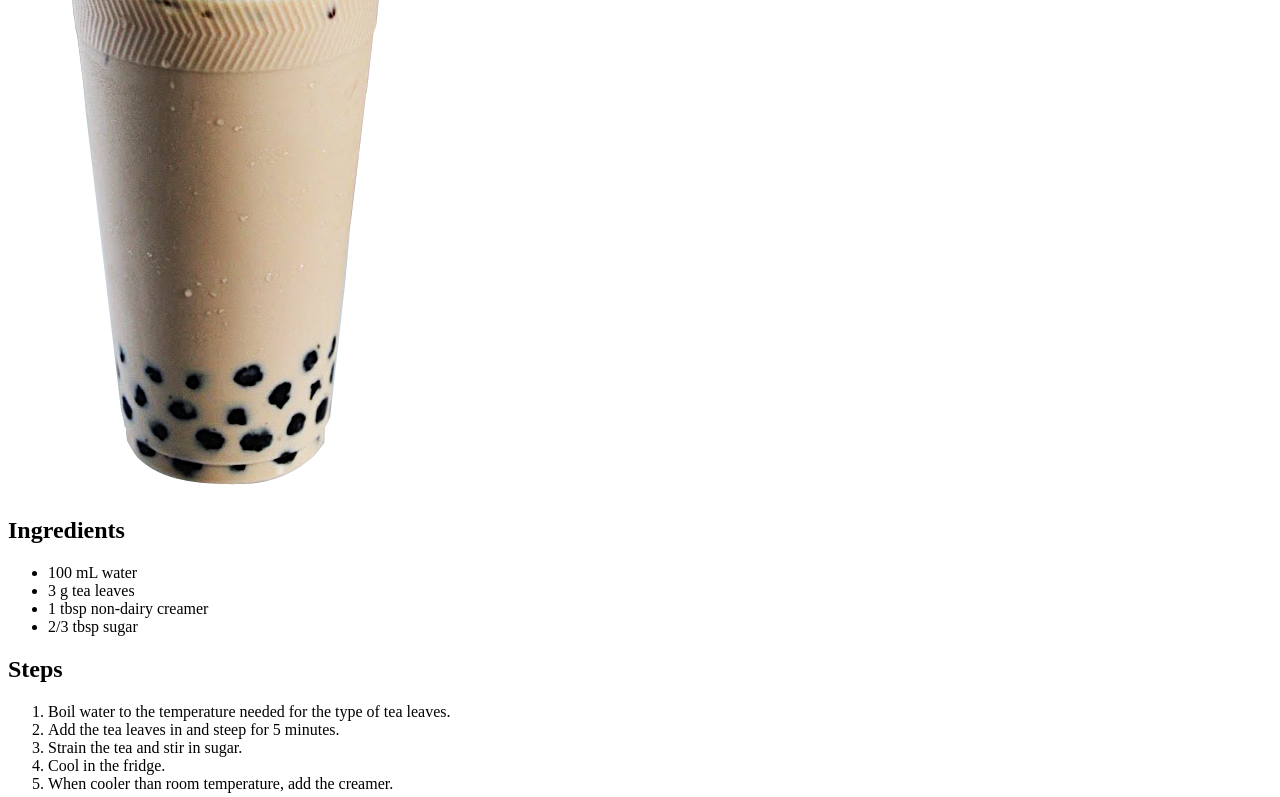
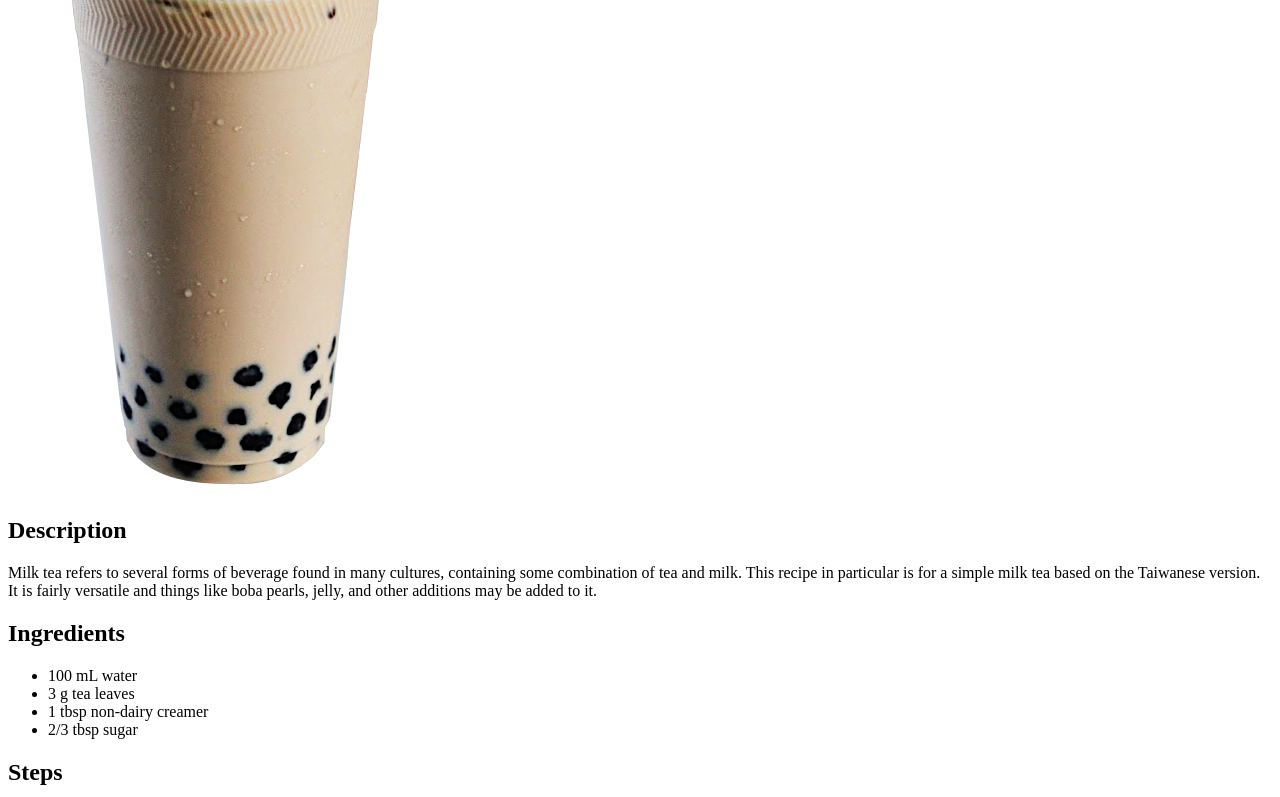
Before and after one commit to duckadence/odin-projects, a plain HTML site: page recipes/milk-tea.html in a window 1280 px wide. Shown: the part 381-1178 px from the top of the page. Drawn offline with Linux system fonts and the light colour scheme.

Commit message:
added description to milk-tea page

```diff
--- a/recipes/milk-tea.html
+++ b/recipes/milk-tea.html
@@ -9,6 +9,9 @@
 	<body>
 		<h1>Milk Tea Recipe</h1>
 		<img src="../images/Bubble_Tea.png" alt="Bubble Milk Tea">
+
+		<h2>Description</h2>
+			<p>Milk tea refers to several forms of beverage found in many cultures, containing some combination of tea and milk. This recipe in particular is for a simple milk tea based on the Taiwanese version. It is fairly versatile and things like boba pearls, jelly, and other additions may be added to it.</p>
 
 		<h2>Ingredients</h2>
 			<ul>
```
